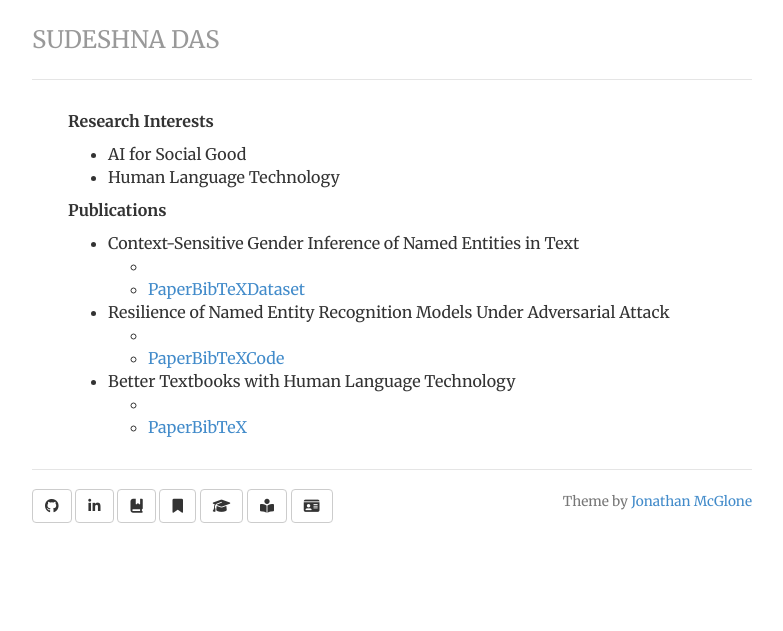
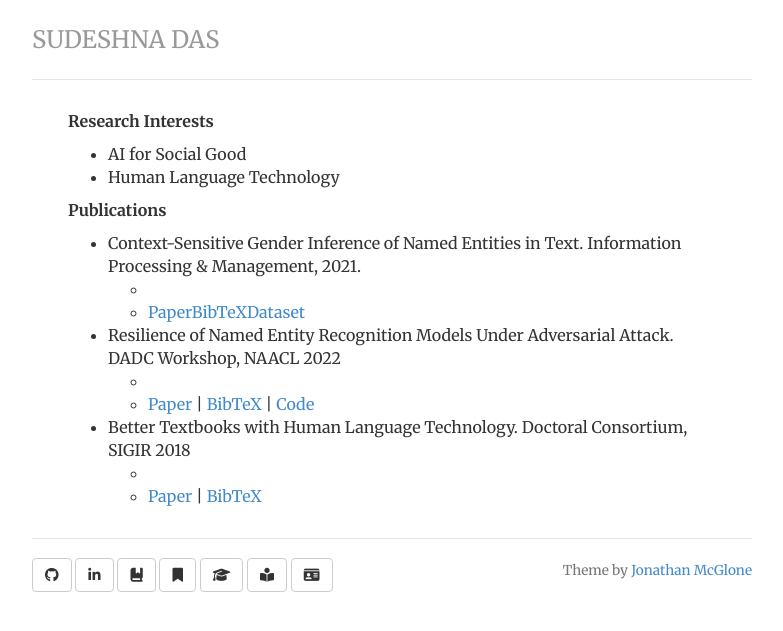
Before and after one commit to das-sudeshna/das-sudeshna.github.io, a Jekyll site: the page built from research/index.html, in a window 1280 px wide. Shown: the top 631 px of the page, without its empty margins (248-1031 px from the left). Built offline with Jekyll 4.4.1, drawn with Linux system fonts in a browser that asks for light colours; nearby versions of some CDN libraries.

Commit message:
Update index.html

```diff
--- a/research/index.html
+++ b/research/index.html
@@ -17,20 +17,20 @@
 
     <p><strong>Publications</strong><br>
 				<ul>
-				<li>Context-Sensitive Gender Inference of Named Entities in Text</li>
+				<li>Context-Sensitive Gender Inference of Named Entities in Text. <emph>Information Processing & Management, 2021.</emph></li>
 						<ul>
 						<li><emph></emph></li>
-						<li><a href="https://doi.org/10.1016/j.ipm.2020.102423">Paper</a><a href="https://scholar.googleusercontent.com/scholar.bib?q=info:DyAaxkHKW6oJ:scholar.google.com/&output=citation&scisdr=CgVKEJ8pEOvYyw9soSE:AAGBfm0AAAAAYp9quSGYq1eFmGHvWSVvbdgrH0WauUCk&scisig=AAGBfm0AAAAAYp9quRFxKCi7d4rr54di-ot-ZBlNp3Zg&scisf=4&ct=citation&cd=-1&hl=en&scfhb=1">BibTeX</a><a href="https://github.com/das-sudeshna/genid">Dataset</a></li>
+						<li><a href="https://doi.org/10.1016/j.ipm.2020.102423">Paper</a><a href="">BibTeX</a><a href="https://github.com/das-sudeshna/genid">Dataset</a></li>
 						</ul>
-				<li>Resilience of Named Entity Recognition Models Under Adversarial Attack</li>
+				<li>Resilience of Named Entity Recognition Models Under Adversarial Attack. <emph>DADC Workshop, NAACL 2022</emph></li>
 						<ul>
 						<li><emph></emph></li>
-						<li><a href="">Paper</a><a href="">BibTeX</a><a href="">Code</a></li>
+						<li><a href="">Paper</a> | <a href="">BibTeX</a> | <a href="">Code</a></li>
 						</ul>
-				<li>Better Textbooks with Human Language Technology</li>
+				<li>Better Textbooks with Human Language Technology. <emph>Doctoral Consortium, SIGIR 2018</emph></li>
 						<ul>
 						<li><emph></emph></li>
-						<li><a href="https://doi.org/10.1145/3209978.3210228">Paper</a><a href="https://scholar.googleusercontent.com/scholar.bib?q=info:WVWw4vhOHZEJ:scholar.google.com/&output=citation&scisdr=CgVKEJ8pEOvYyw9s_OE:AAGBfm0AAAAAYp9q5OH99mfRbvk4mivwSpthLXa7etOm&scisig=AAGBfm0AAAAAYp9q5P_vosMAWcJ1BnbH-isT73w14uu6&scisf=4&ct=citation&cd=-1&hl=en">BibTeX</a></li>
+						<li><a href="https://doi.org/10.1145/3209978.3210228">Paper</a> | <a href="">BibTeX</a></li>
 						</ul>
 				</ul>
 
```
